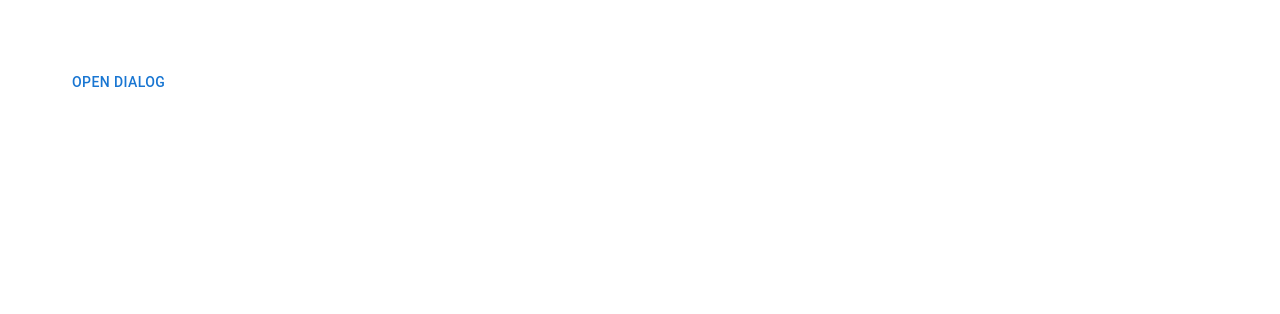
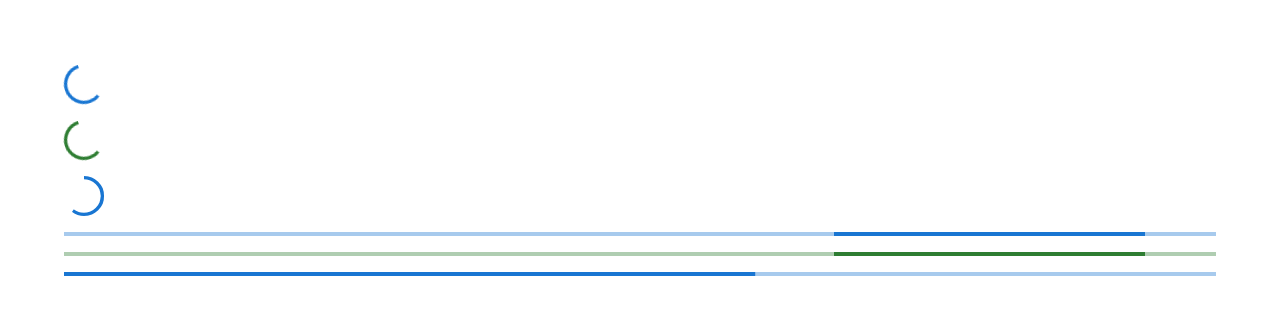
Before and after one commit to justicenyaga/react_mui_demo, a React (Create React App) app: page / in a window 1280 px wide. Shown: the top 314 px of the page. Built offline with nearby package versions, Linux system fonts and the light colour scheme.

Commit message:
Progress

```diff
--- a/src/App.tsx
+++ b/src/App.tsx
@@ -26,7 +26,8 @@ import "./App.css";
 // import MuiTable from "./components/MuiTable";
 // import MuiAlert from "./components/MuiAlert";
 // import MuiSnackbar from "./components/MuiSnackbar";
-import MuiDialog from "./components/MuiDialog";
+// import MuiDialog from "./components/MuiDialog";
+import MuiProgress from "./components/MuiProgress";
 
 function App() {
   return (
@@ -58,7 +59,8 @@ function App() {
       {/* <MuiTable /> */}
       {/* <MuiAlert /> */}
       {/* <MuiSnackbar /> */}
-      <MuiDialog />
+      {/* <MuiDialog /> */}
+      <MuiProgress />
     </div>
   );
 }
--- /dev/null
+++ b/src/components/MuiProgress.tsx
@@ -0,0 +1,17 @@
+import { Stack, CircularProgress, LinearProgress } from "@mui/material";
+
+function MuiProgress() {
+  return (
+    <Stack spacing={2}>
+      <CircularProgress />
+      <CircularProgress color="success" />
+      <CircularProgress variant="determinate" value={60} />
+
+      <LinearProgress />
+      <LinearProgress color="success" />
+      <LinearProgress variant="determinate" value={60} />
+    </Stack>
+  );
+}
+
+export default MuiProgress;
```
